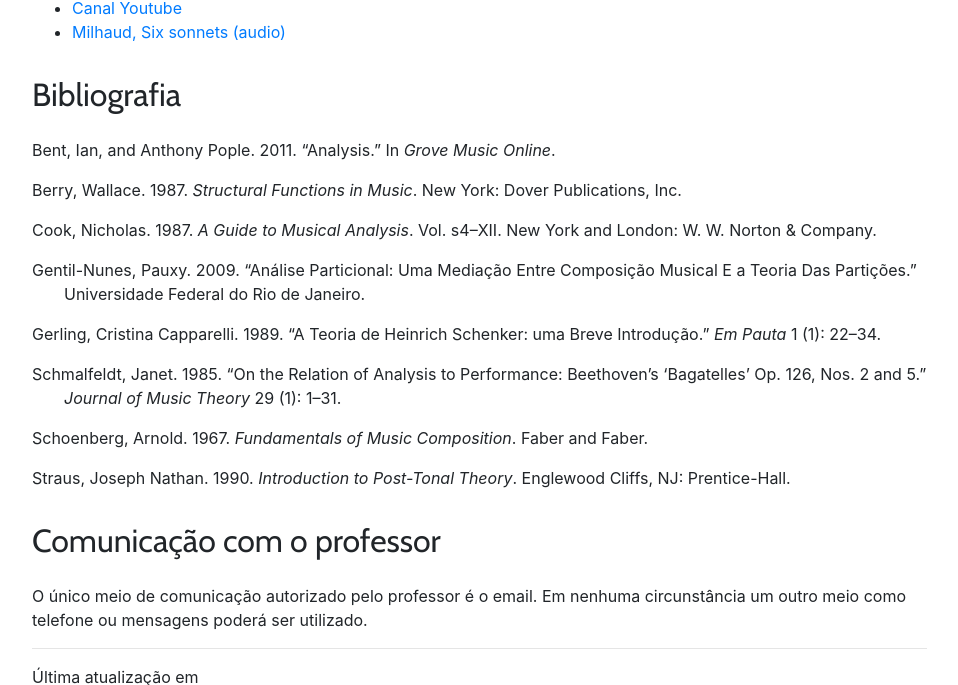
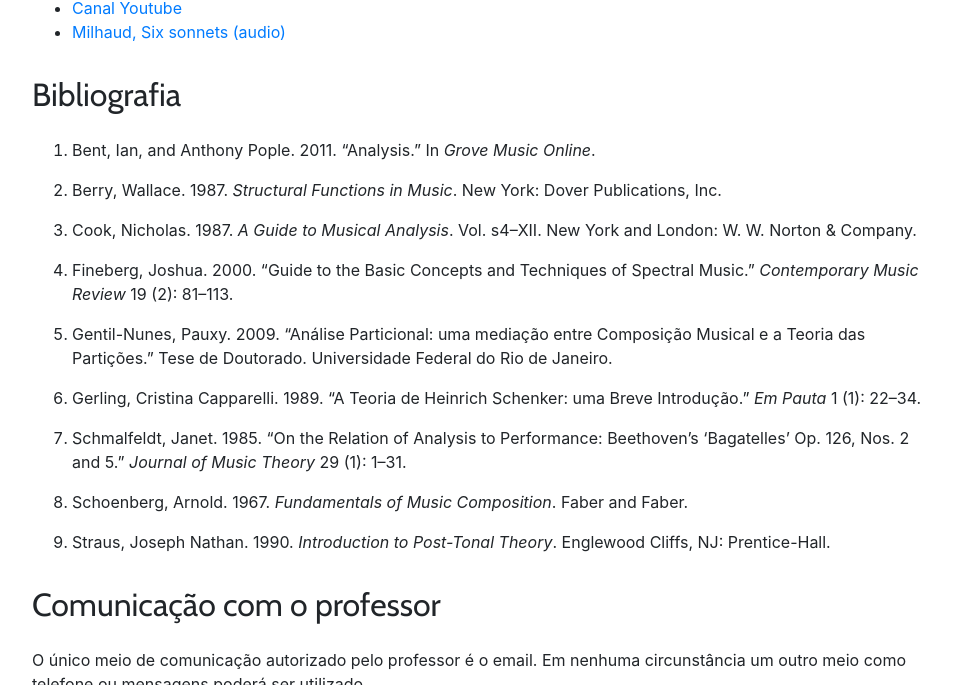
Before and after one commit to kroger/genosmus, a Jekyll site: the page built from _marcos/musa90.md, in a window 1280 px wide and 900 px high, scrolled down 2718 px, cut to the strip 0-685 px from the top of the window. Shown: the whole strip, without its empty margins (68-1026 px from the left). Built offline with Jekyll 4.4.1, drawn with Linux system fonts in a browser that asks for light colours; the table of contents is made by our own code.

Commit message:
Melhoria no layout de bibliografia

```diff
--- a/_marcos/musa90.md
+++ b/_marcos/musa90.md
@@ -71,43 +71,29 @@ width="100%" height="300"></iframe>
 
 ## Links
 
-  * <a href="http://www.musictheory.net/calculators/matrix" target="_blank" rel="noopener">Calculadora de matriz dodecafônica</a>
-  * <a href="https://www.youtube.com/playlist?list=PLTuRmdq29ACnq7A1vXIomKMCYBxggI5QW" target="_blank" rel="noopener">Canal Youtube</a>
-  * [Milhaud, Six sonnets (audio)](https://archive.org/details/C_1962_06_05_c2)
+- [Calculadora de matriz dodecafônica](http://www.musictheory.net/calculators/matrix)
+- [Canal Youtube](https://www.youtube.com/playlist?list=PLTuRmdq29ACnq7A1vXIomKMCYBxggI5QW)
+- [Milhaud, Six sonnets (audio)](https://archive.org/details/C_1962_06_05_c2)
 
 ## Bibliografia
 
-<p style="margin-left: 24pt; text-indent: -24.0pt;">
-  Bent, Ian, and Anthony Pople. 2011. “Analysis.” In <i>Grove Music Online</i>.
-</p>
+1. Bent, Ian, and Anthony Pople. 2011. “Analysis.” In *Grove Music Online*.
 
-<p style="margin-left: 24pt; text-indent: -24.0pt;">
-  Berry, Wallace. 1987. <i>Structural Functions in Music</i>. New York: Dover Publications, Inc.
-</p>
+1. Berry, Wallace. 1987. *Structural Functions in Music*. New York: Dover Publications, Inc.
 
-<p style="margin-left: 24pt; text-indent: -24.0pt;">
-  Cook, Nicholas. 1987. <i>A Guide to Musical Analysis</i>. Vol. s4–XII. New York and London: W. W. Norton & Company.
-</p>
+1. Cook, Nicholas. 1987. *A Guide to Musical Analysis*. Vol. s4–XII. New York and London: W. W. Norton & Company.
 
-<p style="margin-left: 24pt; text-indent: -24.0pt;">
-  Gentil-Nunes, Pauxy. 2009. “Análise Particional: Uma Mediação Entre Composição Musical E a Teoria Das Partições.” Universidade Federal do Rio de Janeiro.
-</p>
+1. Fineberg, Joshua. 2000. “Guide to the Basic Concepts and Techniques of Spectral Music.” *Contemporary Music Review* 19 (2): 81–113.
 
-<p style="margin-left: 24pt; text-indent: -24.0pt;">
-  Gerling, Cristina Capparelli. 1989. “A Teoria de Heinrich Schenker: uma Breve Introdução.” <i>Em Pauta</i> 1 (1): 22–34.
-</p>
+1. Gentil-Nunes, Pauxy. 2009. “Análise Particional: uma mediação entre Composição Musical e a Teoria das Partições.” Tese de Doutorado. Universidade Federal do Rio de Janeiro.
 
-<p style="margin-left: 24pt; text-indent: -24.0pt;">
-  Schmalfeldt, Janet. 1985. “On the Relation of Analysis to Performance: Beethoven’s ‘Bagatelles’ Op. 126, Nos. 2 and 5.” <i>Journal of Music Theory</i> 29 (1): 1–31.
-</p>
+1. Gerling, Cristina Capparelli. 1989. “A Teoria de Heinrich Schenker: uma Breve Introdução.” *Em Pauta* 1 (1): 22–34.
 
-<p style="margin-left: 24pt; text-indent: -24.0pt;">
-  Schoenberg, Arnold. 1967. <i>Fundamentals of Music Composition</i>. Faber and Faber.
-</p>
+1. Schmalfeldt, Janet. 1985. “On the Relation of Analysis to Performance: Beethoven’s ‘Bagatelles’ Op. 126, Nos. 2 and 5.” *Journal of Music Theory* 29 (1): 1–31.
 
-<p style="margin-left: 24pt; text-indent: -24.0pt;">
-  Straus, Joseph Nathan. 1990. <i>Introduction to Post-Tonal Theory</i>. Englewood Cliffs, NJ: Prentice-Hall.
-</p>
+1. Schoenberg, Arnold. 1967. *Fundamentals of Music Composition*. Faber and Faber.
+
+1. Straus, Joseph Nathan. 1990. *Introduction to Post-Tonal Theory*. Englewood Cliffs, NJ: Prentice-Hall.
 
 ## Comunicação com o professor
 
```
